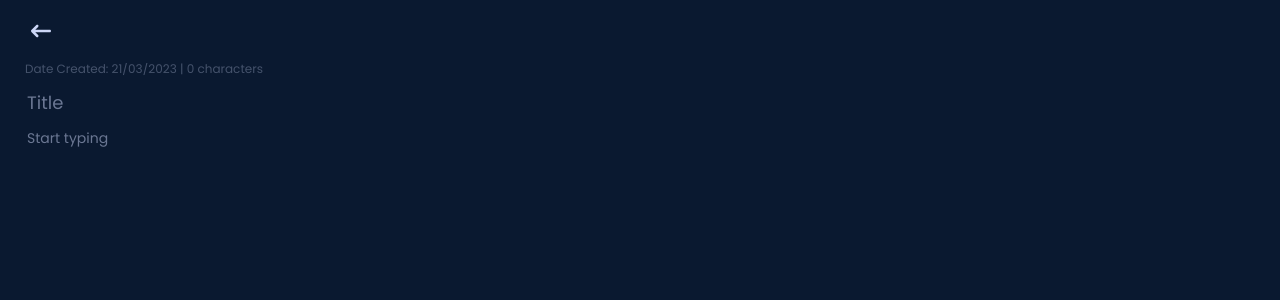
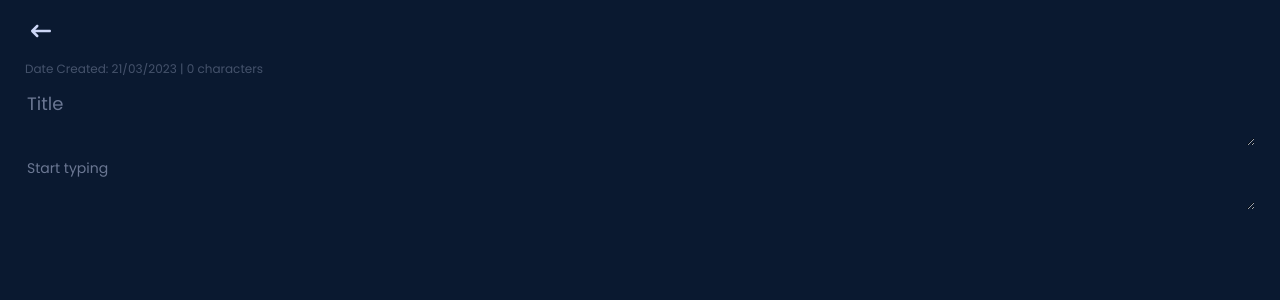
Before and after one commit to barreyrojohnmiko/RJSNotes, a React (Create React App) app: page /#/add-note in a window 1280 px wide. Shown: the top 300 px of the page. Built offline with nearby package versions, Linux system fonts and the light colour scheme.

Commit message:
changed input to textarea in views/NoteEditor

```diff
--- a/src/views/NoteEditor.css
+++ b/src/views/NoteEditor.css
@@ -79,7 +79,12 @@
   color: #ccd6f6;
 }
 
-  .note-editor-text-field {
+.note-editor-text-area {
   background: none;
   border: none;
+
+  height: auto;
+  min-height: 50px;
+  max-height: 300px;
+  overflow-y: scroll;
 }
--- a/src/views/NoteEditor.tsx
+++ b/src/views/NoteEditor.tsx
@@ -18,14 +18,20 @@ const NoteEditor = (props: NoteEditorObject) => {
     <div className="note-editor-main-container">
       <div className="note-editor-header">
         <div className="note-editor-content-container">
-          <button className="header-button-container" onClick={props.handleGoHome}>
+          <button
+            className="header-button-container"
+            onClick={props.handleGoHome}
+          >
             <FontAwesomeIcon
               icon={faArrowLeftLong}
               className="header-button-logo"
             />
           </button>
           {props.titleText !== "" || props.contentText !== "" ? (
-            <button className="header-button-container" onClick={props.handleSave}>
+            <button
+              className="header-button-container"
+              onClick={props.handleSave}
+            >
               <FontAwesomeIcon icon={faCheck} className="header-button-logo" />
             </button>
           ) : null}
@@ -34,18 +40,17 @@ const NoteEditor = (props: NoteEditorObject) => {
 
       <div className="note-editor-body">
         <div className="note-editor-details-font">
-          Date Created: {formatDate(props.timestamp)} | {props.charactersCount} characters
+          Date Created: {formatDate(props.timestamp)} | {props.charactersCount}{" "}
+          characters
         </div>
-        <input
-          type="text"
-          className="note-editor-title-font-settings note-editor-text-field"
+        <textarea
+          className="note-editor-title-font-settings note-editor-text-area"
           placeholder="Title"
           value={props.titleText}
           onChange={props.handleTitleTextChange}
         />
-        <input
-          type="text"
-          className="note-editor-content-font-settings note-editor-text-field"
+        <textarea
+          className="note-editor-content-font-settings note-editor-text-area"
           placeholder="Start typing"
           value={props.contentText}
           onChange={props.handleContentextChange}
```
Lines whose indentation alone changed are shown as unchanged.
